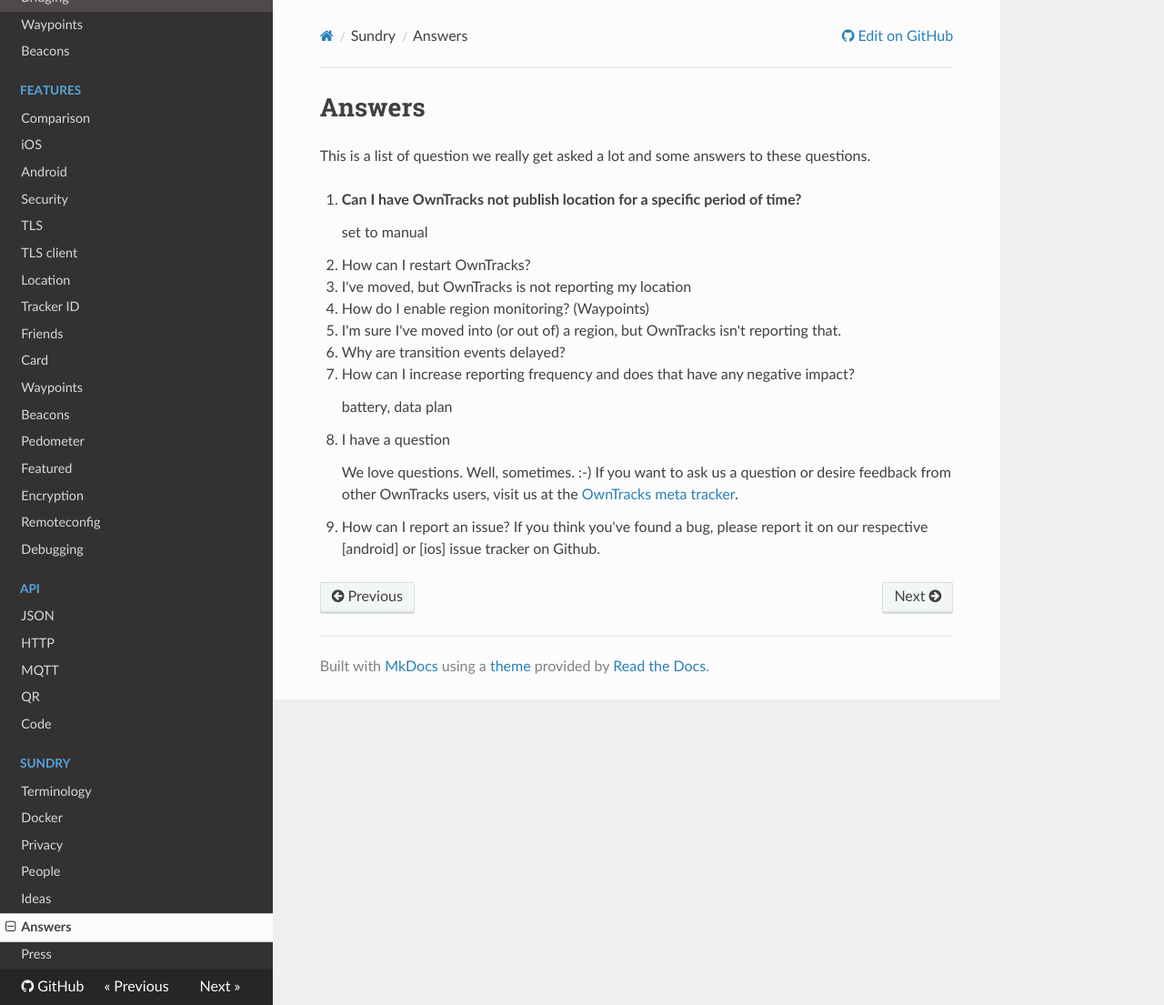
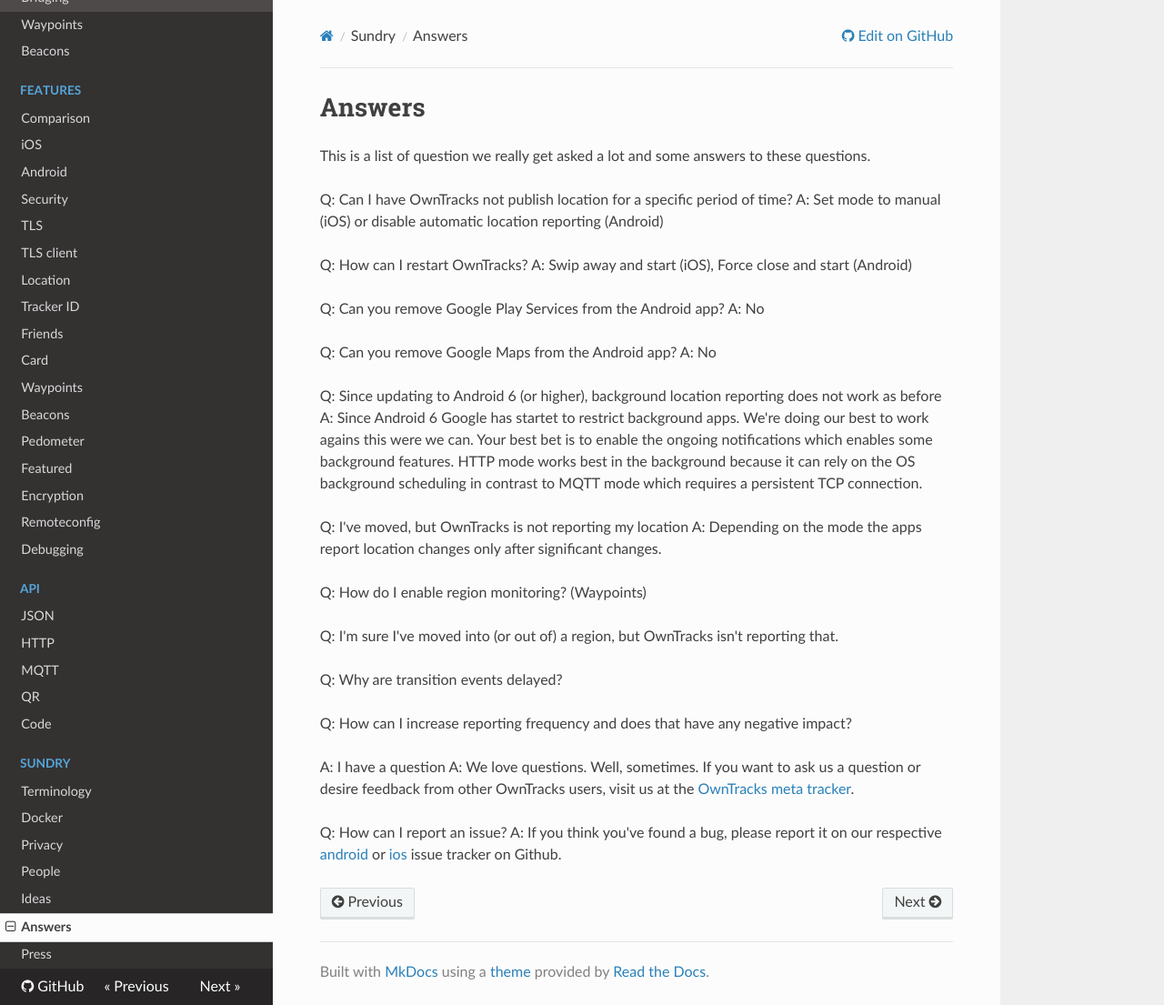
Before and after one commit to owntracks/booklet, an MkDocs documentation site: the page built from docs/faq.md, in a window 1280 px wide and 1105 px high. Shown: the whole window at 91% size. Built offline with MkDocs 1.6.1, drawn with Linux system fonts in a browser that asks for light colours; nearby versions of some CDN libraries; old or Windows-style settings are respelled for this version of MkDocs.

Commit message:
Update faq.md

```diff
--- a/docs/faq.md
+++ b/docs/faq.md
@@ -2,28 +2,35 @@
 
 This is a list of question we really get asked a lot and some answers to these questions.
 
-1. **Can I have OwnTracks not publish location for a specific period of time?**
+Q: Can I have OwnTracks not publish location for a specific period of time?
+A: Set mode to manual (iOS) or disable automatic location reporting (Android)
 
-	set to manual
+Q: How can I restart OwnTracks?
+A: Swip away and start (iOS), Force close and start (Android)
 
-2. How can I restart OwnTracks?
+Q: Can you remove Google Play Services from the Android app?
+A: No
 
-3. I've moved, but OwnTracks is not reporting my location
+Q: Can you remove Google Maps from the Android app?
+A: No
 
-4. How do I enable region monitoring? (Waypoints)
+Q: Since updating to Android 6 (or higher), background location reporting does not work as before
+A: Since Android 6 Google has startet to restrict background apps. We're doing our best to work agains this were we can.
+Your best bet is to enable the ongoing notifications which enables some background features. HTTP mode works best in the background because it can rely on the OS background scheduling in contrast to MQTT mode which requires a persistent TCP connection.
 
-5. I'm sure I've moved into (or out of) a region, but OwnTracks isn't reporting that.
+Q: I've moved, but OwnTracks is not reporting my location
+A: Depending on the mode the apps report location changes only after significant changes.
 
-6. Why are transition events delayed?
+Q: How do I enable region monitoring? (Waypoints)
 
-7. How can I increase reporting frequency and does that have any negative impact?
+Q: I'm sure I've moved into (or out of) a region, but OwnTracks isn't reporting that.
 
-	battery, data plan
+Q: Why are transition events delayed?
 
-8. I have a question
+Q: How can I increase reporting frequency and does that have any negative impact?
 
-	We love questions. Well, sometimes. :-)
-	If you want to ask us a question or desire feedback from other OwnTracks users, visit us at the [OwnTracks meta tracker](https://github.com/owntracks/talk).
+A: I have a question
+A: We love questions. Well, sometimes. If you want to ask us a question or desire feedback from other OwnTracks users, visit us at the [OwnTracks meta tracker](https://github.com/owntracks/talk).
 
-9. How can I report an issue?
-	If you think you've found a bug, please report it on our respective [android] or [ios] issue tracker on Github.
+Q: How can I report an issue?
+A: If you think you've found a bug, please report it on our respective [android](https://github.com/owntracks/android) or [ios](https://github.com/owntracks/ios) issue tracker on Github.
```
